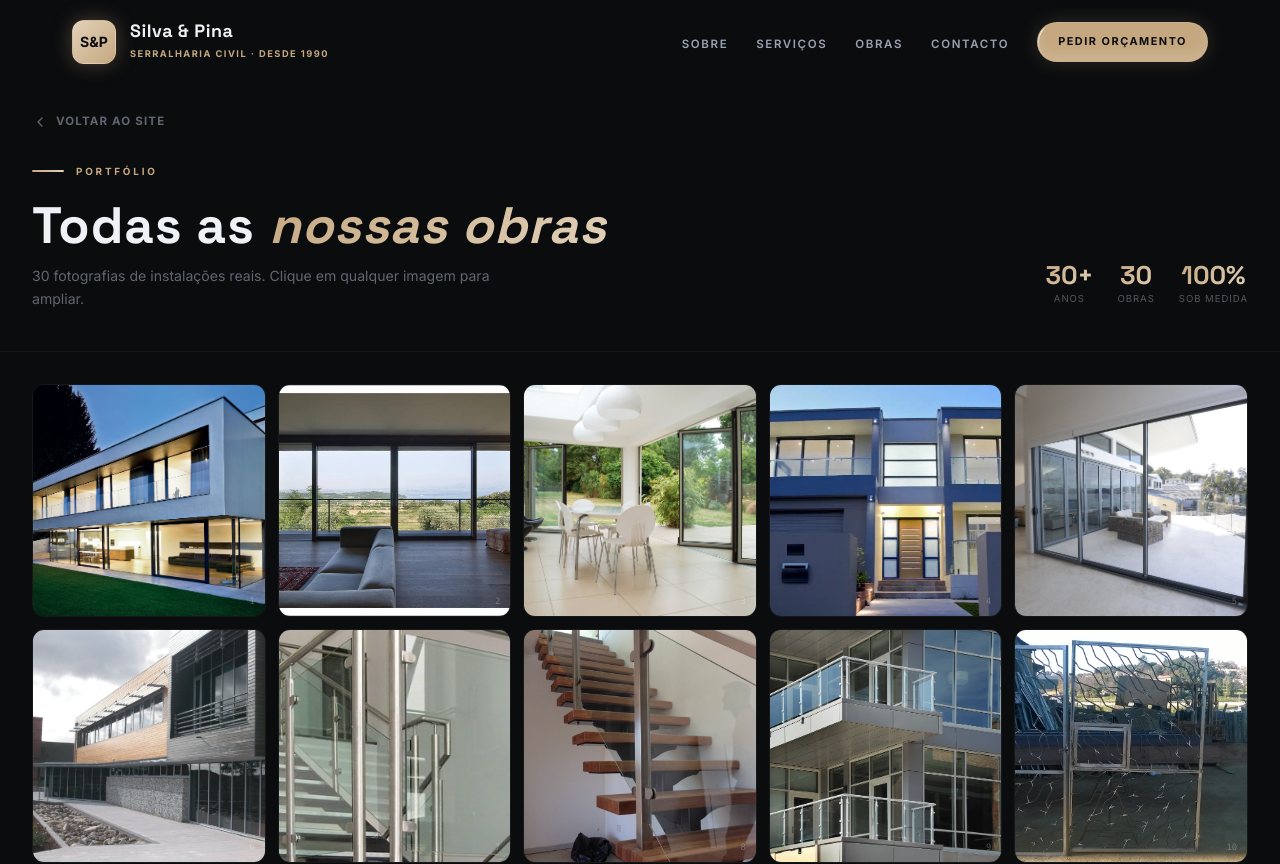
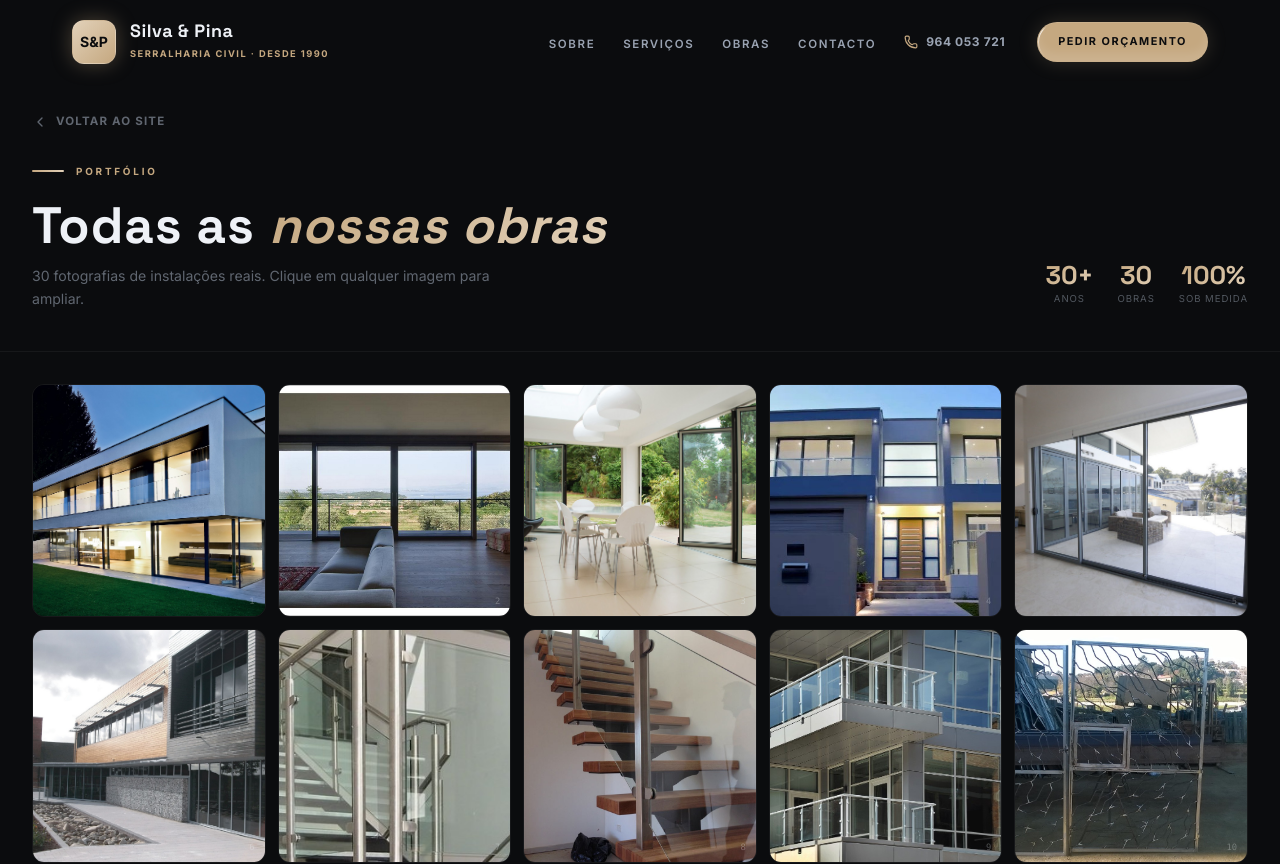
Before and after one commit to mendesrui19/SilvaePino_Serralharia, a React (Vite) app: page /portfolio in a window 1280 px wide. Shown: the top 864 px of the page. Built offline with nearby package versions, Linux system fonts and the light colour scheme.

Commit message:
fix: resolve syntax error in Nav.tsx and highlight CTAs

```diff
--- a/src/components/layout/Nav.tsx
+++ b/src/components/layout/Nav.tsx
@@ -3,6 +3,7 @@ import { cn } from '../../lib/utils';
 import { ShimmerButton } from '../ui/shimmer-button';
 import { motion, AnimatePresence } from 'framer-motion';
 import { useNavigate } from 'react-router-dom';
+import { Phone } from 'lucide-react';
 
 const navLinks = [
   { id: 'sobre', label: 'Sobre' },
@@ -90,6 +91,15 @@ export function Nav() {
               </li>
             ))}
             <li>
+              <a
+                href="tel:+351964053721"
+                className="text-dim hover:text-accent transition-colors flex items-center gap-2 text-[0.75rem] font-bold tracking-[0.05em] mr-1"
+              >
+                <Phone className="w-3.5 h-3.5 text-accent" />
+                <span>964 053 721</span>
+              </a>
+            </li>
+            <li>
               <ShimmerButton
                 href="#contacto"
                 background="#c5a880"
@@ -101,9 +111,19 @@ export function Nav() {
             </li>
           </ul>
 
+          {/* Mobile Right Controls */}
+          <div className="flex md:hidden items-center gap-4">
+            <a
+              href="tel:+351964053721"
+              className="w-10 h-10 rounded-full bg-accent/15 border border-accent/35 flex items-center justify-center text-accent shadow-[0_0_15px_rgba(197,168,128,0.15)] hover:scale-105 transition-all"
+              aria-label="Ligar para Serralharia"
+            >
+              <Phone className="w-4 h-4 fill-current" />
+            </a>
+
             {/* Hamburger */}
             <button
-            className="flex md:hidden flex-col gap-[5px] p-1 cursor-pointer z-[210] relative"
+              className="flex flex-col gap-[5px] p-1 cursor-pointer z-[210] relative"
               onClick={() => setIsOpen(!isOpen)}
               aria-label="Menu"
             >
@@ -111,6 +131,7 @@ export function Nav() {
               <span className={cn("block w-6 h-[1.5px] bg-white transition-all duration-300", isOpen && "opacity-0 scale-x-0")} />
               <span className={cn("block w-6 h-[1.5px] bg-white transition-all duration-300 origin-center", isOpen && "-rotate-45 -translate-y-[6.5px]")} />
             </button>
+          </div>
         </div>
       </nav>
 
--- a/src/components/sections/Hero.tsx
+++ b/src/components/sections/Hero.tsx
@@ -90,7 +90,7 @@ export function Hero() {
                 </svg>
               </ShimmerButton>
 
-              <PortfolioCTA className="text-[0.72rem] py-3.5 px-6 shadow-none bg-transparent border border-white/20 hover:border-accent/60 from-transparent to-transparent hover:from-accent2/10 hover:to-accent/10" />
+              <PortfolioCTA className="text-[0.72rem] py-3.5 px-6 border-2 border-accent/40 text-accent bg-accent/5 hover:border-accent hover:bg-accent hover:text-bg-base hover:shadow-[0_0_35px_rgba(197,168,128,0.4)] transition-all duration-300" />
             </motion.div>
 
             {/* Quick trust stats */}
```
Lines whose indentation alone changed are shown as unchanged.
